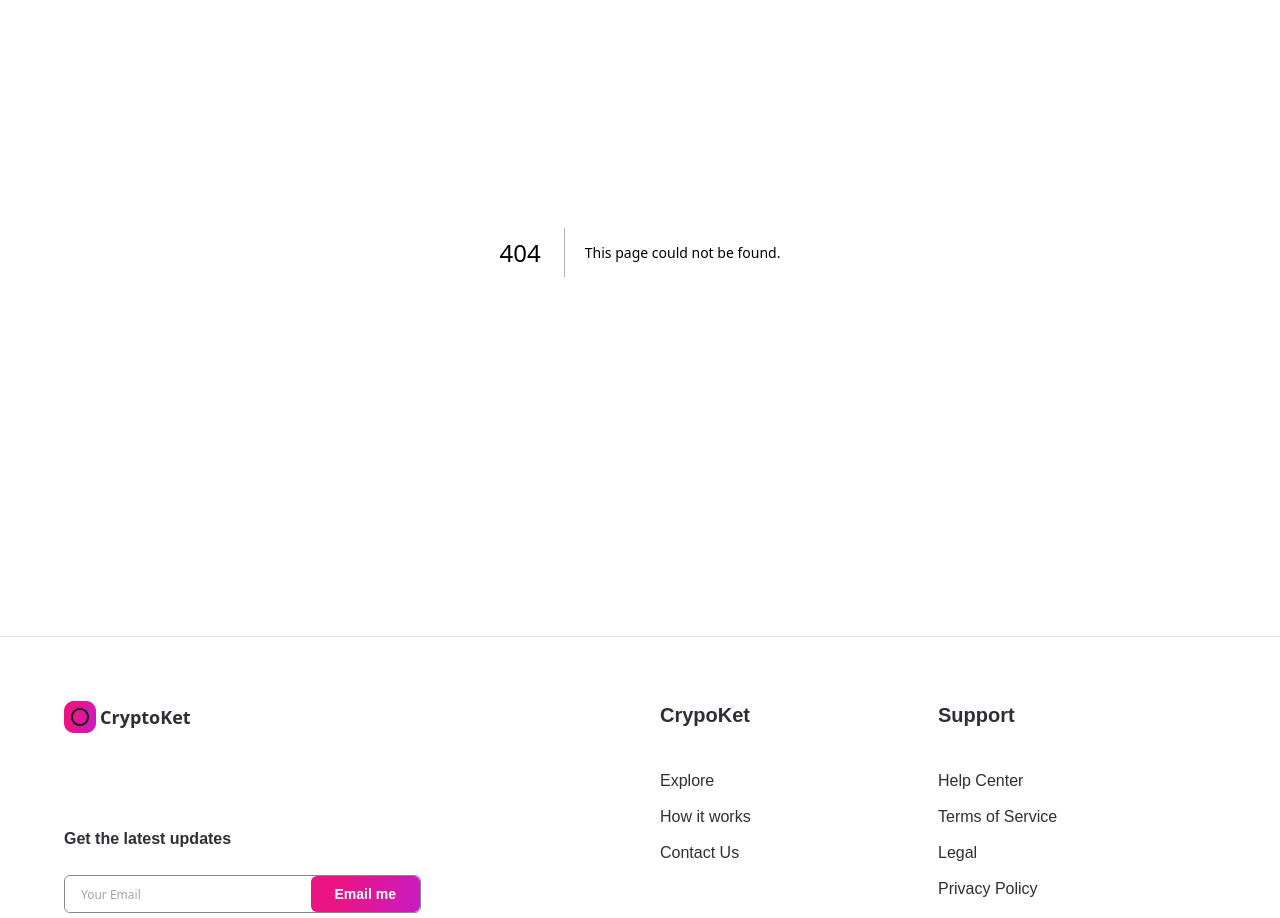
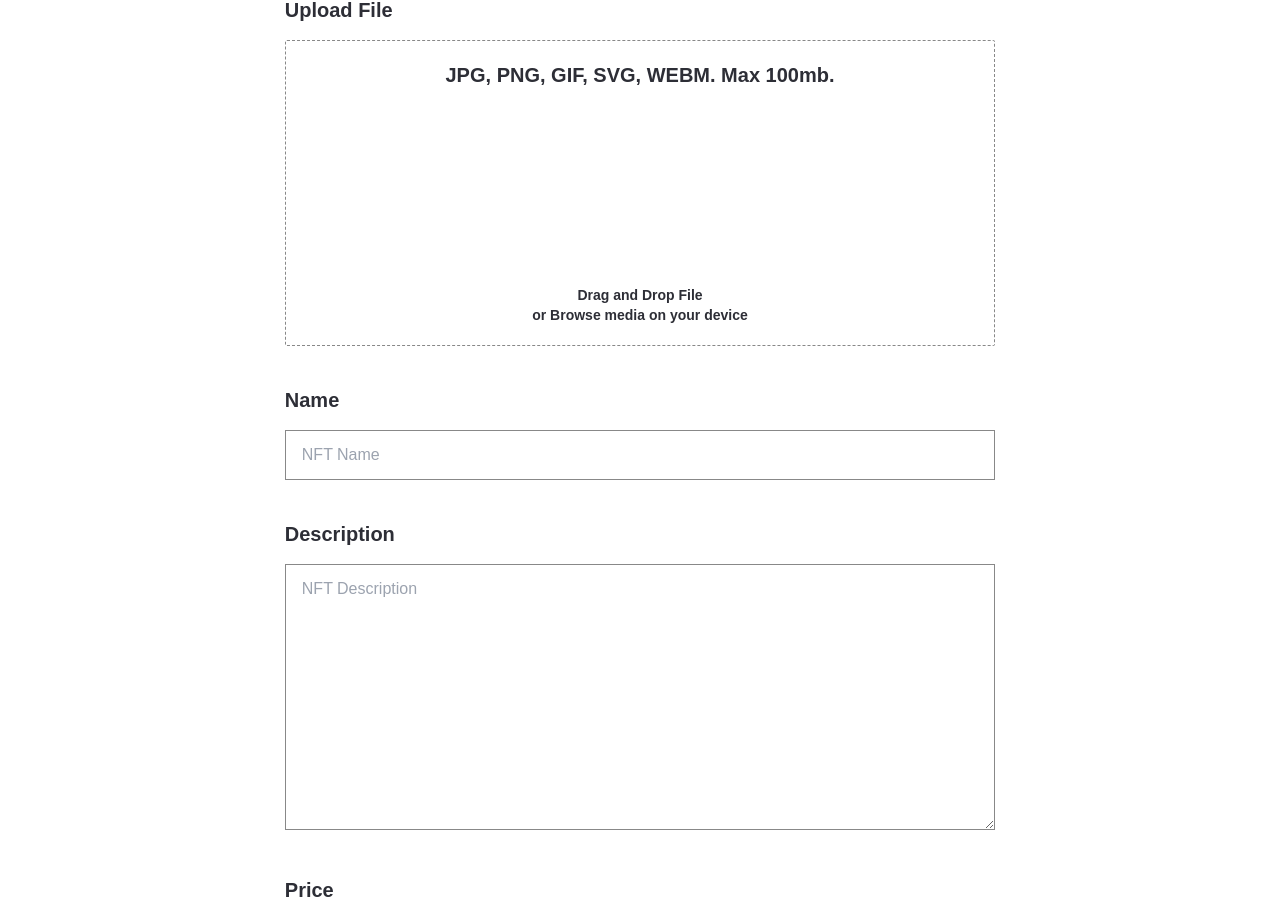
Before and after one commit to pakobarbakadze/cryptoket-nft, a Next.js app: page /create-nft in a window 1280 px wide. Before the commit this address had no page. Shown: the part 213-1131 px from the top of the page. Built offline with nearby package versions, Linux system fonts and the light colour scheme.

Commit message:
Create-nft page.

```diff
--- /dev/null
+++ b/components/Input.tsx
@@ -0,0 +1,54 @@
+import React from "react";
+
+interface InputProps {
+  inputType: string;
+  title: string;
+  placeholder: string;
+  handleClick: (
+    e: React.ChangeEvent<HTMLInputElement | HTMLTextAreaElement>
+  ) => void;
+}
+
+const Input: React.FC<InputProps> = ({
+  inputType,
+  title,
+  placeholder,
+  handleClick,
+}) => {
+  return (
+    <div className="mt-10 w-full">
+      <p className="font-poppins dark:text-white text-nft-black-1 font-semibold text-xl">
+        {title}
+      </p>
+
+      {inputType === "number" ? (
+        <div className="dark:bg-nft-black-1 bg-white border dark:border-nft-black-1 border-nft-gray-2 rounded-lf w-full outline-none font-poppins text-base mt-4 px-4 py-3 dark:text-white text-nft-gray-2 flexBetween flex-row">
+          <input
+            type="number"
+            className="flex w-full dark:bg-nft-black-1 bg-white outline-none"
+            placeholder={placeholder}
+            onChange={handleClick}
+          />
+          <p className="font-poppins dark:text-white text-nft-black-1 font-semibold text-xl">
+            {"nftCurrency"}
+          </p>
+        </div>
+      ) : inputType === "textarea" ? (
+        <textarea
+          rows={10}
+          className="dark:bg-nft-black-1 bg-white border dark:border-nft-black-1 border-nft-gray-2 rounded-lf w-full outline-none font-poppins text-base mt-4 px-4 py-3 dark:text-white text-nft-gray-2"
+          placeholder={placeholder}
+          onChange={handleClick}
+        />
+      ) : (
+        <input
+          className="dark:bg-nft-black-1 bg-white border dark:border-nft-black-1 border-nft-gray-2 rounded-lf w-full outline-none font-poppins text-base mt-4 px-4 py-3 dark:text-white text-nft-gray-2"
+          placeholder={placeholder}
+          onChange={handleClick}
+        />
+      )}
+    </div>
+  );
+};
+
+export default Input;
--- a/components/NFTCard.tsx
+++ b/components/NFTCard.tsx
@@ -11,8 +11,10 @@
 }
 
 const NFTCard: React.FC<NFTCard> = ({ nft, onProfilePage }) => {
+  const query: any = nft;
+
   return (
-    <Link href={{ pathname: "/nft-details" }}>
+    <Link href={{ pathname: "/nft-details", query: query }}>
       <div className="flex-1 min-w-215 max-w-max xs:max-w-none sm:w-full sm:min-w-155 minmd:min-w-256 minlg:min-w-327 dark:bg-nft-black-3 bg-white rounded-2xl p-4 m-4 minlg:m-8 sm:m-2 cursor-pointer shadow-md">
         <div className="relative w-full h-52 sm:h-36 minmd:h-60 minlg:h-300 rounded-2xl overflow-hidden">
           <Image
--- a/package.json
+++ b/package.json
@@ -18,6 +18,7 @@
     "postcss": "8.4.21",
     "react": "18.2.0",
     "react-dom": "18.2.0",
+    "react-dropzone": "^14.2.3",
     "react-toggle-dark-mode": "^1.1.1",
     "tailwindcss": "3.3.1",
     "typescript": "^4.4.4"
--- /dev/null
+++ b/pages/create-nft.tsx
@@ -0,0 +1,124 @@
+import React, { useState, useMemo, useCallback } from "react";
+import { useDropzone } from "react-dropzone";
+import { useTheme } from "next-themes";
+import Image from "next/image";
+
+import Button from "@/components/Button";
+import Input from "@/components/Input";
+
+import images from "../assets";
+
+const CreateNFT = () => {
+  const [fileUrl, setFileUrl] = useState(null);
+  const [formInput, setFormInput] = useState({
+    name: "",
+    description: "",
+    price: "",
+  });
+  const { theme } = useTheme();
+
+  const onDrop = useCallback(() => {}, []);
+
+  const {
+    getRootProps,
+    getInputProps,
+    isDragActive,
+    isDragAccept,
+    isDragReject,
+  } = useDropzone({
+    onDrop,
+    accept: {
+      "image/*": [".jpeg", ".png", ".gif", ".svg", ".webm"],
+    },
+    maxSize: 5000000,
+  });
+
+  const fileStyle = useMemo(
+    () =>
+      `dark:bg-nft-black-1 bg-white border dark:border-white border-nft-gray-2 flex flex-col items-center p-5 rounded-sm border-dashed ${
+        isDragActive && "border-file-active"
+      } ${isDragAccept && "border-file-accept"} ${
+        isDragReject && "border-file-reject"
+      }`,
+    [isDragActive, isDragAccept, isDragReject]
+  );
+
+  return (
+    <div className="flex justify-center sm:px-4 p-12">
+      <div className="w-3/5 md:w-full">
+        <h1 className="flex-1 font-poppins dark:text-white text-nft-black-1 text-2xl minlg:text-4xl font-semibold sm:mb-4">
+          Create new NFT
+        </h1>
+        <div className="mt-16">
+          <p className="font-poppins dark:text-white text-nft-black-1 font-semibold text-xl">
+            Upload File
+          </p>
+          <div className="mt-4">
+            <div {...getRootProps()} className={fileStyle}>
+              <input {...getInputProps()} />
+              <div className="flexCenter flex-col text-center">
+                <p className="font-poppins dark:text-white text-nft-black-1 font-semibold text-xl">
+                  JPG, PNG, GIF, SVG, WEBM. Max 100mb.
+                </p>
+                <div className="my-12 w-full flex justify-center">
+                  <Image
+                    src={images.upload}
+                    style={{ objectFit: "contain", width: 100, height: 100 }}
+                    alt="file upload"
+                    className={theme === "light" ? "filter invert" : ""}
+                  />
+                </div>
+                <p className="font-poppins dark:text-white text-nft-black-1 font-semibold text-sm">
+                  Drag and Drop File
+                </p>
+                <p className="font-poppins dark:text-white text-nft-black-1 font-semibold text-sm">
+                  or Browse media on your device
+                </p>
+              </div>
+            </div>
+            {fileUrl && (
+              <aside>
+                <div>
+                  <img src={fileUrl} alt="asset_file" />
+                </div>
+              </aside>
+            )}
+          </div>
+        </div>
+        <Input
+          inputType="input"
+          title="Name"
+          placeholder="NFT Name"
+          handleClick={(
+            e: React.ChangeEvent<HTMLInputElement | HTMLTextAreaElement>
+          ) => setFormInput({ ...formInput, name: e.target.value })}
+        />
+        <Input
+          inputType="textarea"
+          title="Description"
+          placeholder="NFT Description"
+          handleClick={(
+            e: React.ChangeEvent<HTMLInputElement | HTMLTextAreaElement>
+          ) => setFormInput({ ...formInput, description: e.target.value })}
+        />
+        <Input
+          inputType="number"
+          title="Price"
+          placeholder="NFT Price"
+          handleClick={(
+            e: React.ChangeEvent<HTMLInputElement | HTMLTextAreaElement>
+          ) => setFormInput({ ...formInput, price: e.target.value })}
+        />
+        <div className="mt-10 w-full flex justify-center">
+          <Button
+            btnName="Create NFT"
+            classStyles="rounded-xl"
+            handleClick={() => {}}
+          />
+        </div>
+      </div>
+    </div>
+  );
+};
+
+export default CreateNFT;
```
Also changed, not shown: 1 other file (tests, documents, lock files or other folders).
